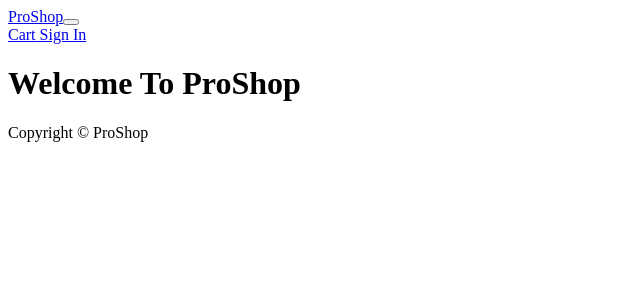
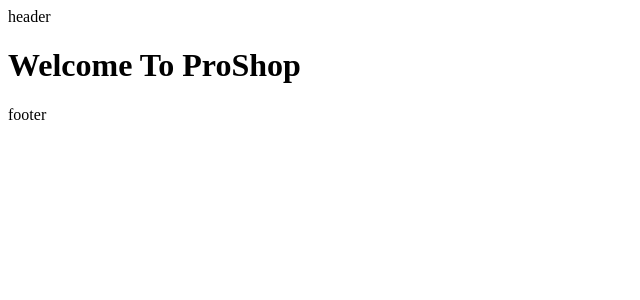
Before and after one commit to HenryGShoko/proshop, a React (Create React App) app in the folder frontend/: page / in a window 1280 px wide. Shown: the top 300 px of the page, without its empty margins (0-640 px from the left). Built offline with nearby package versions, Linux system fonts and the light colour scheme.

Commit message:
react setup

```diff
--- a/frontend/src/App.js
+++ b/frontend/src/App.js
@@ -1,5 +1,4 @@
 import React from 'react'
-import { Container } from 'react-bootstrap'
 import Header from './components/Header'
 import Footer from './components/Footer'
 
@@ -9,9 +8,7 @@
      <>
        <Header />
       <main className='py-3'>
-        <Container>
           <h1>Welcome To ProShop</h1>
-        </Container>
       </main>
       <Footer />
      </>
--- a/frontend/src/components/Footer.js
+++ b/frontend/src/components/Footer.js
@@ -1,16 +1,11 @@
 import React from 'react'
-import { Container, Row, Col } from 'react-bootstrap'
 
 const Footer = () => {
-  return (
-    <footer>
-      <Container>
-        <Row>
-          <Col className='text-center py-3'>Copyright &copy; ProShop</Col>
-        </Row>
-      </Container>
-    </footer>
-  )
+    return (
+        <footer>
+            footer
+        </footer>
+    )
 }
 
 export default Footer
--- a/frontend/src/components/Header.js
+++ b/frontend/src/components/Header.js
@@ -1,27 +1,11 @@
 import React from 'react'
-import { Navbar, Nav, Container } from 'react-bootstrap'
 
 const Header = () => {
-  return (
-    <header>
-      <Navbar bg='dark' variant='dark' expand='lg' collapseOnSelect>
-        <Container>
-          <Navbar.Brand href='/'>ProShop</Navbar.Brand>
-          <Navbar.Toggle aria-controls='basic-navbar-nav' />
-          <Navbar.Collapse id='basic-navbar-nav'>
-            <Nav className='ml-auto'>
-              <Nav.Link href='/cart'>
-                <i className='fas fa-shopping-cart'></i> Cart
-              </Nav.Link>
-              <Nav.Link href='/login'>
-                <i className='fas fa-user'></i> Sign In
-              </Nav.Link>
-            </Nav>
-          </Navbar.Collapse>
-        </Container>
-      </Navbar>
-    </header>
-  )
+    return (
+        <header>
+            header
+        </header>
+    )
 }
 
 export default Header
```
